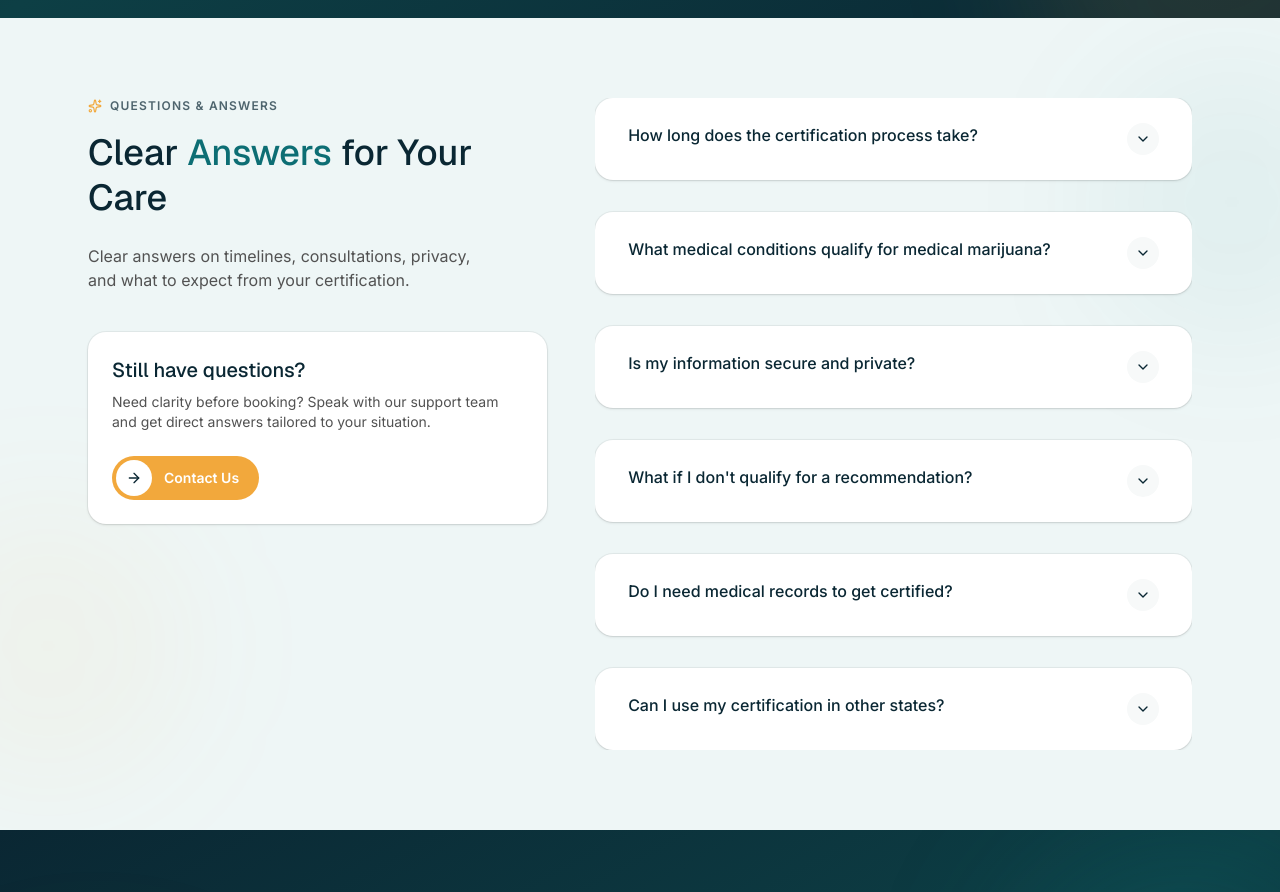
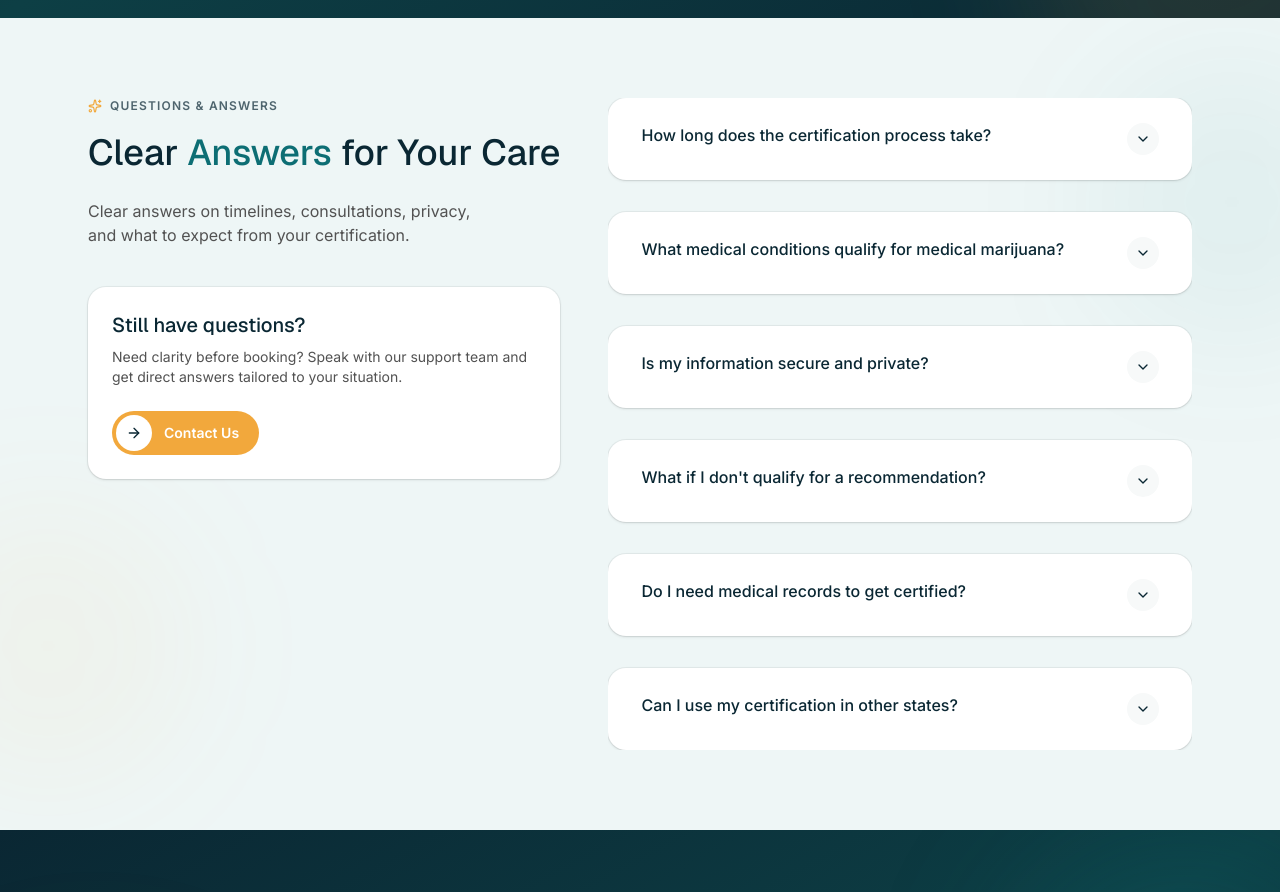
Before and after one commit to Aman-scripts/pchdoctors, a Next.js app: page / in a window 1280 px wide. Shown: the part 4840-5732 px from the top of the page. Built offline with nearby package versions, Linux system fonts and the light colour scheme.

Commit message:
fixed faq heading

```diff
--- a/components/sections/faq.tsx
+++ b/components/sections/faq.tsx
@@ -53,7 +53,7 @@ export function Faq() {
               QUESTIONS &amp; ANSWERS
             </div>
 
-            <h2 className="font-heading mt-4 text-3xl font-medium leading-tight tracking-normal text-[#0a2733] sm:text-4xl">
+            <h2 className="font-heading mt-4 whitespace-nowrap text-2xl font-medium leading-tight tracking-normal text-[#0a2733] sm:text-3xl lg:text-4xl">
               Clear <span className="text-[#0d6e74]">Answers</span> for Your Care
             </h2>
 
```
